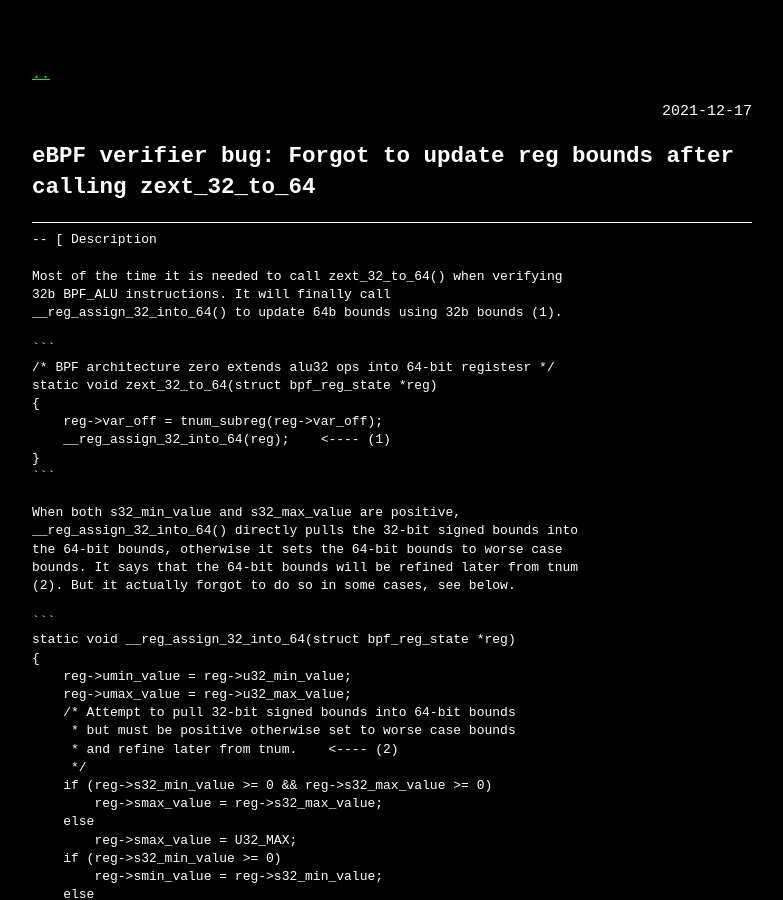
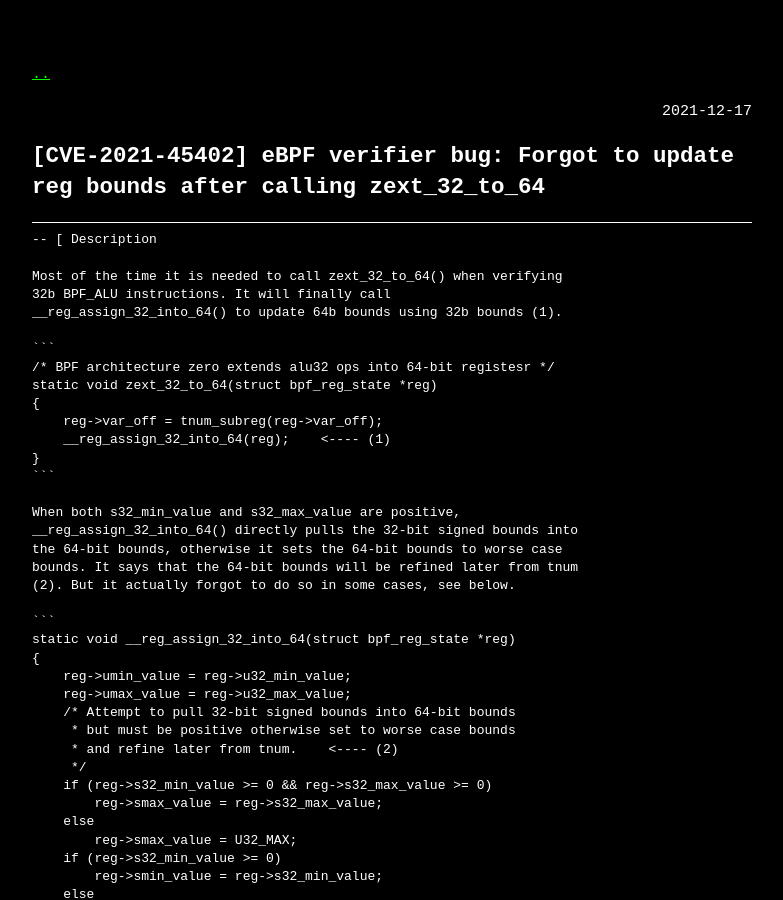
Before and after one commit to RLee063/rlee063.github.io, a Jekyll site: the page built from _posts/2021-12-17-ebpf.md, in a window 1280 px wide and 900 px high. Shown: the whole window, without its empty margins (248-1031 px from the left). Built offline with Jekyll 4.4.1, drawn with Linux system fonts in a browser that asks for light colours.

Commit message:
[post] update CVE number

```diff
--- a/_posts/2021-12-17-ebpf.md
+++ b/_posts/2021-12-17-ebpf.md
@@ -1,6 +1,6 @@
 ---
 layout: post
-title: "eBPF verifier bug: Forgot to update reg bounds after calling zext_32_to_64"
+title: "[CVE-2021-45402] eBPF verifier bug: Forgot to update reg bounds after calling zext_32_to_64"
 type: "bulletin"
 ---
 
```
